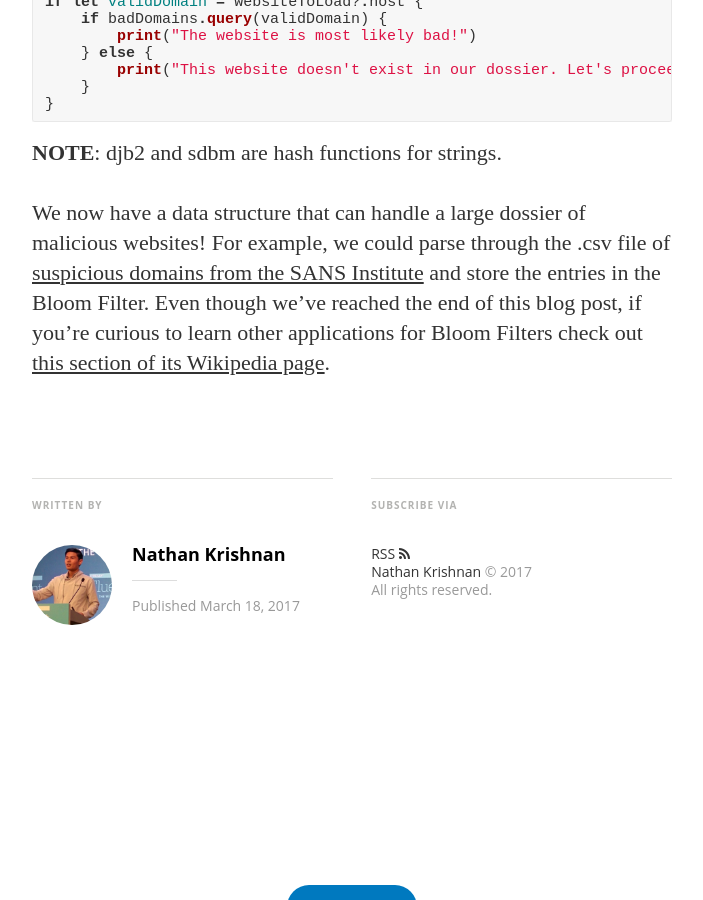
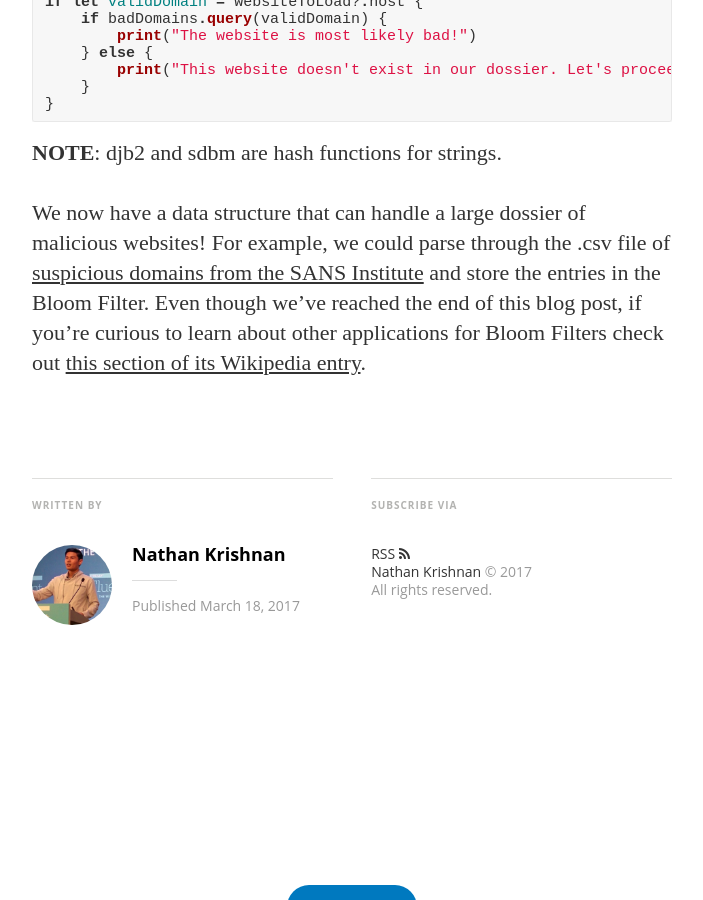
Before and after one commit to nathankrishnan/nathankrishnan.github.io, a Jekyll site: the page built from _posts/2017-03-18-bloomfilter.md, in a window 1280 px wide and 900 px high, scrolled down 8549 px. Shown: the whole window, without its empty margins (288-991 px from the left). Built offline with Jekyll 4.4.1, drawn with Linux system fonts in a browser that asks for light colours; nearby versions of some CDN libraries; some web fonts are replaced; comment, search, counter and statistics services are not loaded.

Commit message:
Update 2017-03-18-bloomfilter.md

````diff
--- a/_posts/2017-03-18-bloomfilter.md
+++ b/_posts/2017-03-18-bloomfilter.md
@@ -187,4 +187,4 @@ if let validDomain = websiteToLoad?.host {
 ```
 **NOTE**: djb2 and sdbm are hash functions for strings.
 
-We now have a data structure that can handle a large dossier of malicious websites!  For example, we could parse through the .csv file of [suspicious domains from the SANS Institute](https://isc.sans.edu/suspicious_domains.html) and store the entries in the Bloom Filter.  Even though we've reached the end of this blog post, if you're curious to learn other applications for Bloom Filters check out [this section of its Wikipedia page](https://en.wikipedia.org/wiki/Bloom_filter#Extensions_and_applications).
+We now have a data structure that can handle a large dossier of malicious websites!  For example, we could parse through the .csv file of [suspicious domains from the SANS Institute](https://isc.sans.edu/suspicious_domains.html) and store the entries in the Bloom Filter.  Even though we've reached the end of this blog post, if you're curious to learn about other applications for Bloom Filters check out [this section of its Wikipedia entry](https://en.wikipedia.org/wiki/Bloom_filter#Extensions_and_applications).
````
